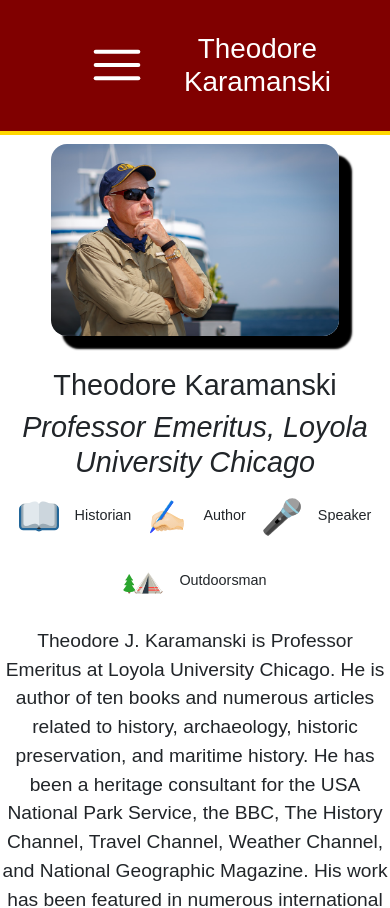
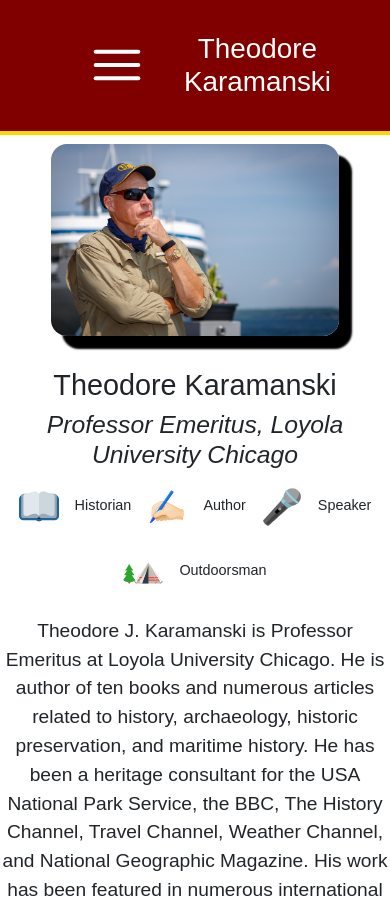
Before and after one commit to alecnissen/ted-personal-website, a React (Vite) app: page / in a window 390 px wide. Shown: the top 908 px of the page. Built offline with nearby package versions, Linux system fonts and the light colour scheme; a web font is replaced by a local one.

Commit message:
fixed accessibility issues such as ensuring headers are in correct order on homepage

```diff
--- a/src/Footer.jsx
+++ b/src/Footer.jsx
@@ -7,7 +7,7 @@
 
     <h1>Theodore Karamanski</h1>
 
-    <h4>Professor Emeritus, Loyola University Chicago</h4>
+    <h2>Professor Emeritus, Loyola University Chicago</h2>
 
 
     <div className='footer-nav-links-container'>
--- a/src/ImgAndDescription.jsx
+++ b/src/ImgAndDescription.jsx
@@ -15,9 +15,9 @@
 
       <div className="title-description-container">
         <h1>Theodore Karamanski</h1>
-        <h3>
+        <h2>
           <em>Professor Emeritus, Loyola University Chicago</em>
-        </h3>
+        </h2>
 
         <div className="attributes-container">
           <div className="historian-label-emoji-container">
--- a/src/Styles/img_and_description_styles.scss
+++ b/src/Styles/img_and_description_styles.scss
@@ -55,7 +55,7 @@
     font-family: "Reddit Sans Condensed", sans-serif;
 }
 
-.title-description-container h1, h3 {
+.title-description-container h1 {
     font-size: 3rem;
     text-align: center;
 }
@@ -109,6 +109,10 @@
     font-size: 1.2rem;
     padding: 0.15rem;
 
+}
+
+.title-description-container h2 {
+    text-align: center;
 }
 
 
@@ -168,7 +172,7 @@
         font-size: 1.2rem;
     }
 
-    .title-description-container h1, h3 {
+    .title-description-container h1 {
         font-size: 2.5rem;
     }
 
@@ -191,7 +195,7 @@
         top: 2rem;
     }
 
-    .title-description-container h1, h3 {
+    .title-description-container h1 {
         font-size: 2rem;
     }
 
@@ -218,7 +222,7 @@
         right: 1rem;
     }
 
-    .title-description-container h1, h3 {
+    .title-description-container h1 {
         font-size: 1.8rem;
     }
 
@@ -234,113 +238,3 @@
         right: 1rem;
     }
 }
-
-
-// @media (max-width: 1355px) {
-//     .ted-img-styles {
-//         position: relative;
-//         bottom: 14rem;
-//     }
-// }
-
-// @media (max-width: 1345px) {
-//     .description-container p {
-//         margin-right: 2rem;
-//     }
-
-//     .title-description-container h1, h3 {
-//         margin-right: 1rem;
-//     }
-// }
-
-// @media (max-width: 1285px) {
-//     .attributes-container {
-//         gap: 1rem;
-//     }
-// }
-
-// @media (max-width: 1199px) {
-//     .img-description-content-wrapper {
-//         flex-direction: column;
-//         justify-content: center;
-//         align-items: center;
-//         padding-top: 2rem;
-//     }
-
-//     .ted-img-styles {
-//         position: relative;
-//         bottom: 0rem;
-//     }
-// }
-
-
-
-
-
-
-
-
-
-
-
-
-
-
-
-
-
-
-
-
-// @media (max-width: 1400px) {
-//     .ted-img-styles {
-//         width: 31rem;
-//     }
-
-//     .description-container p {
-//         font-size: 1.2rem;
-//     }
-
-// }
-
-
-
-
-
-
-
-// @media (max-width: 1423px) {
-//     .title-description-container {
-//         padding-top: 6rem;
-//     }
-
-//     .description-contact-me-btn-container button {
-//         font-size: 1.2rem;
-//     }
-// }
-
-// @media (max-width: 1345px) {
-//     .ted-img-styles {
-//         position: relative;
-//         bottom: 2rem;
-//         height: 27rem;
-//         width: 23rem;
-//     }
-// }
-
-// @media (max-width: 1310px) {
-//     .ted-img-styles {
-//         bottom: 4rem;
-//     }
-// }
-
-// @media (max-width: 1230px) {
-//     .img-description-content-wrapper {
-//         display: flex;
-//         flex-direction: column;
-//         justify-content: center;
-//         align-items: center;
-//     }
-
-
-// }
```
